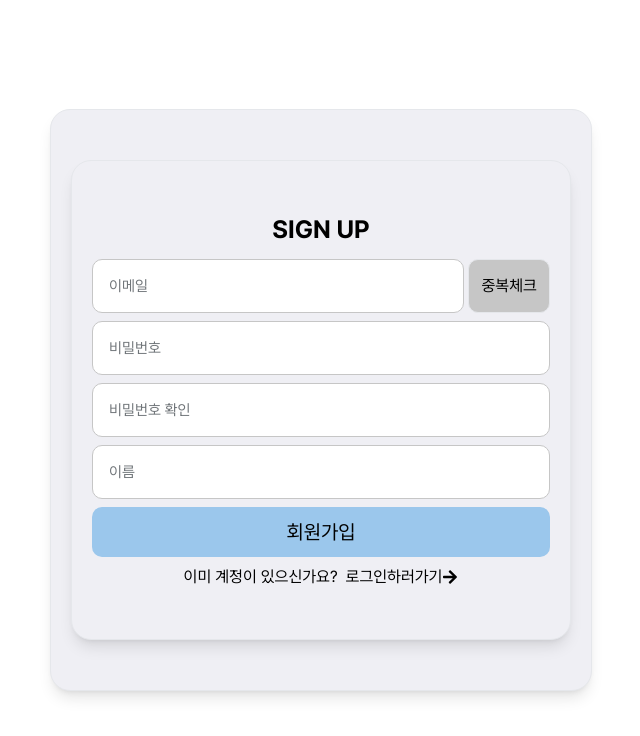
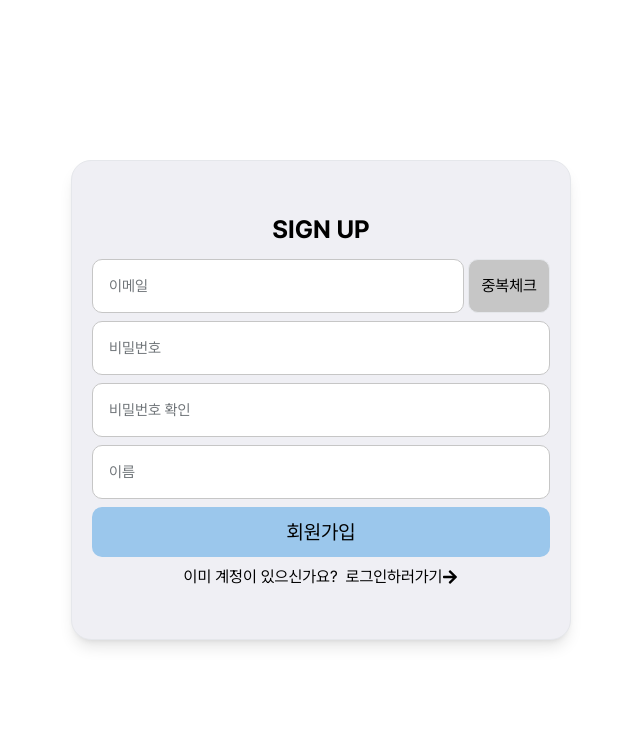
Before and after one commit to ST-JM-ORG/notice-board-fe, a Next.js app: page /sign-up in a window 1280 px wide. Shown: the top 736 px of the page, without its empty margins (319-959 px from the left). Built offline with nearby package versions, Linux system fonts and the light colour scheme.

Commit message:
Feat: 로그인/회원가입 UI 수정

```diff
--- a/src/app/(auth)/login/page.tsx
+++ b/src/app/(auth)/login/page.tsx
@@ -32,10 +32,7 @@ const Page = () => {
   const handleLogin = () => {};
 
   return (
-    <div
-      className="w-full min-w-500 max-w-500 rounded-20 border-1 bg-anti-flash-white px-20 py-50
-        shadow-lg"
-    >
+    <>
       <form onSubmit={handleSubmit(handleLogin)} className="space-y-2">
         <p className="mb-10 text-center text-25 font-bold">LOGIN</p>
 
@@ -97,7 +94,7 @@ const Page = () => {
           <FaArrowRight />
         </button>
       </div>
-    </div>
+    </>
   );
 };
 
--- a/src/app/(auth)/sign-up/page.tsx
+++ b/src/app/(auth)/sign-up/page.tsx
@@ -40,11 +40,8 @@ const Page = () => {
   };
 
   return (
-    <form onSubmit={handleSubmit(handleSignUp)}>
-      <div
-        className="w-full min-w-500 space-y-2 rounded-20 border-1 bg-anti-flash-white px-20 py-50
-          shadow-lg"
-      >
+    <>
+      <form onSubmit={handleSubmit(handleSignUp)} className="space-y-2">
         <p className="mb-10 text-center text-25 font-bold">SIGN UP</p>
         <div className="flex space-x-1">
           <Controller
@@ -164,15 +161,16 @@ const Page = () => {
         <button className="w-full rounded-10 bg-baby-blue-eyes py-10 text-20">
           회원가입
         </button>
-        <div className="flex items-center justify-center space-x-2">
-          <span>이미 계정이 있으신가요?</span>
-          <button className="flex items-center" onClick={handleRouteSignUp}>
-            <span>로그인하러가기</span>
-            <FaArrowRight />
-          </button>
-        </div>
+      </form>
+
+      <div className="mt-8 flex items-center justify-center space-x-2">
+        <span>이미 계정이 있으신가요?</span>
+        <button className="flex items-center" onClick={handleRouteSignUp}>
+          <span>로그인하러가기</span>
+          <FaArrowRight />
+        </button>
       </div>
-    </form>
+    </>
   );
 };
 
```
